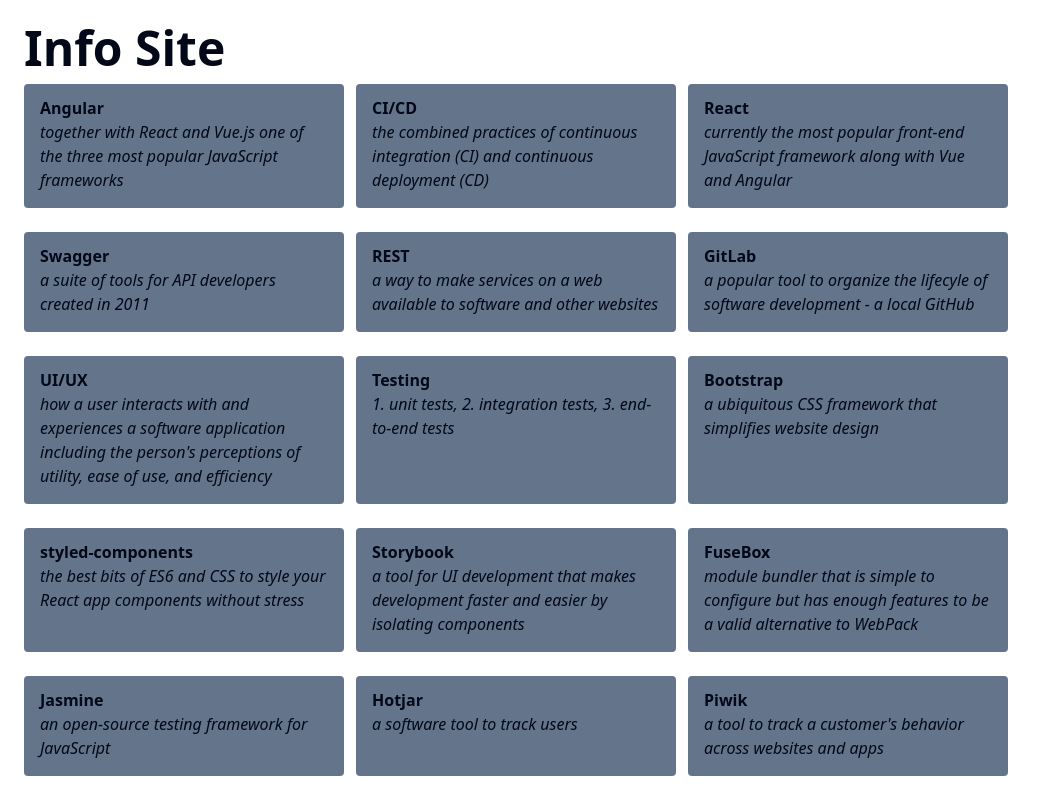
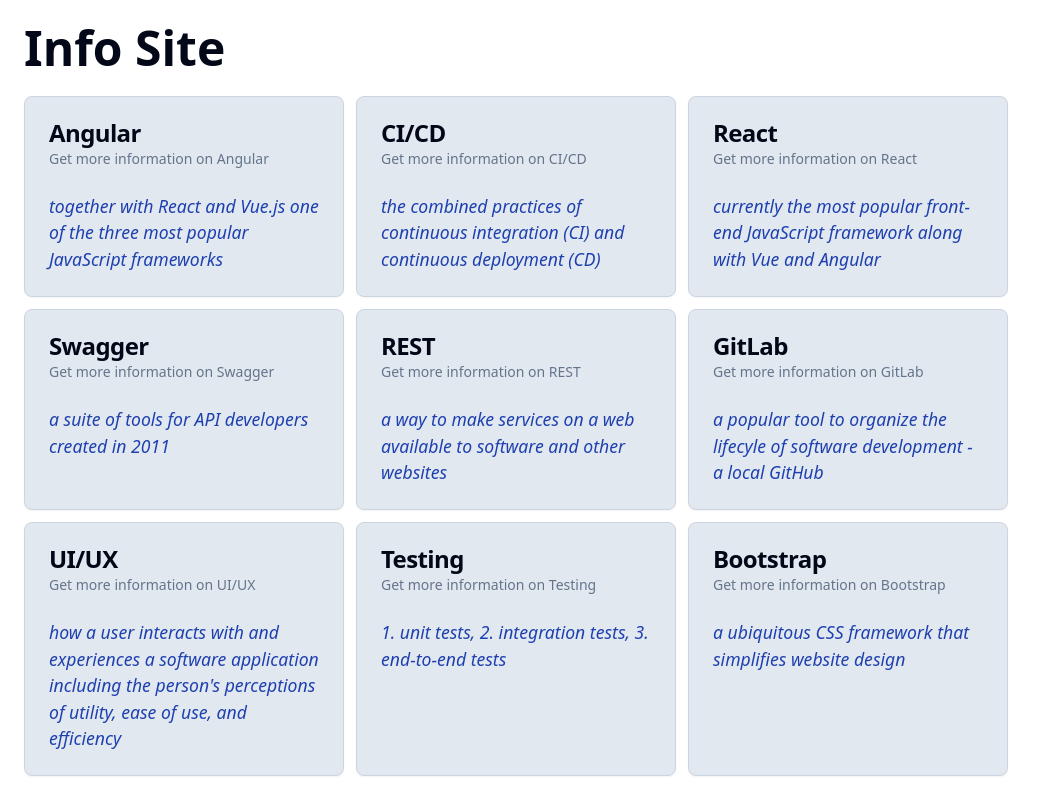
Before and after one commit to edwardtanguay/et225-nextjs-shadcn, a Next.js app: page / in a window 1280 px wide. Shown: the top 786 px of the page, without its empty margins (0-1047 px from the left). Built offline with nearby package versions, Linux system fonts and the light colour scheme; data requests are answered from the project's data file.

Commit message:
card is in

```diff
--- a/src/app/layout.tsx
+++ b/src/app/layout.tsx
@@ -18,7 +18,7 @@
 		<html lang="en">
 			<body className="p-6">
 				<main>
-					<h1 className="mb-3 text-5xl font-semibold">Info Site</h1>
+					<h1 className="mb-6 text-5xl font-semibold">Info Site</h1>
 					{children}
 				</main>
 			</body>
--- a/src/app/page.tsx
+++ b/src/app/page.tsx
@@ -1,7 +1,15 @@
+import {
+	Card,
+	CardContent,
+	CardDescription,
+	CardFooter,
+	CardHeader,
+	CardTitle,
+} from "@/components/ui/card";
 import { Skill, SkillSchema } from "@/types";
 
 async function getSkills(): Promise<Skill[]> {
-	const response = await fetch('http://localhost:4557/skills');
+	const response = await fetch("http://localhost:4557/skills");
 	return response.json();
 }
 
@@ -10,14 +18,21 @@
 
 	return (
 		<section className="flex gap-3 flex-wrap">
-			{skills.map(skill => {
+			{skills.map((skill) => {
 				return (
-					<div className="bg-slate-500 mb-3 w-[20rem] pt-3 pb-4 px-4 rounded" key={skill.id}>
-						<p className="font-semibold">{skill.name}</p>
-						<p className="italic">{skill.description}</p>
-					</div>
-				)
+					<Card key={skill.id} className="w-[20rem] bg-slate-200 border border-slate-300">
+						<CardHeader>
+							<div>
+								<CardTitle className="mb-1">{skill.name}</CardTitle>
+								<CardDescription><a href={skill.url} target="_blank" className="hover:underline">Get more information on {skill.name}</a></CardDescription>
+							</div>
+						</CardHeader>
+						<CardContent>
+							<p className="italic text-[1.1rem] text-blue-800">{skill.description}</p>
+						</CardContent>
+					</Card>
+				);
 			})}
 		</section>
-	)
+	);
 }
--- /dev/null
+++ b/src/components/ui/card.tsx
@@ -0,0 +1,79 @@
+import * as React from "react"
+
+import { cn } from "@/lib/utils"
+
+const Card = React.forwardRef<
+  HTMLDivElement,
+  React.HTMLAttributes<HTMLDivElement>
+>(({ className, ...props }, ref) => (
+  <div
+    ref={ref}
+    className={cn(
+      "rounded-lg border bg-card text-card-foreground shadow-sm",
+      className
+    )}
+    {...props}
+  />
+))
+Card.displayName = "Card"
+
+const CardHeader = React.forwardRef<
+  HTMLDivElement,
+  React.HTMLAttributes<HTMLDivElement>
+>(({ className, ...props }, ref) => (
+  <div
+    ref={ref}
+    className={cn("flex flex-col space-y-1.5 p-6", className)}
+    {...props}
+  />
+))
+CardHeader.displayName = "CardHeader"
+
+const CardTitle = React.forwardRef<
+  HTMLParagraphElement,
+  React.HTMLAttributes<HTMLHeadingElement>
+>(({ className, ...props }, ref) => (
+  <h3
+    ref={ref}
+    className={cn(
+      "text-2xl font-semibold leading-none tracking-tight",
+      className
+    )}
+    {...props}
+  />
+))
+CardTitle.displayName = "CardTitle"
+
+const CardDescription = React.forwardRef<
+  HTMLParagraphElement,
+  React.HTMLAttributes<HTMLParagraphElement>
+>(({ className, ...props }, ref) => (
+  <p
+    ref={ref}
+    className={cn("text-sm text-muted-foreground", className)}
+    {...props}
+  />
+))
+CardDescription.displayName = "CardDescription"
+
+const CardContent = React.forwardRef<
+  HTMLDivElement,
+  React.HTMLAttributes<HTMLDivElement>
+>(({ className, ...props }, ref) => (
+  <div ref={ref} className={cn("p-6 pt-0", className)} {...props} />
+))
+CardContent.displayName = "CardContent"
+
+const CardFooter = React.forwardRef<
+  HTMLDivElement,
+  React.HTMLAttributes<HTMLDivElement>
+>(({ className, ...props }, ref) => (
+  <div
+    ref={ref}
+    className={cn("flex items-center p-6 pt-0", className)}
+    {...props}
+  />
+))
+CardFooter.displayName = "CardFooter"
+
+export { Card, CardHeader, CardFooter, CardTitle, CardDescription, CardContent }
```
